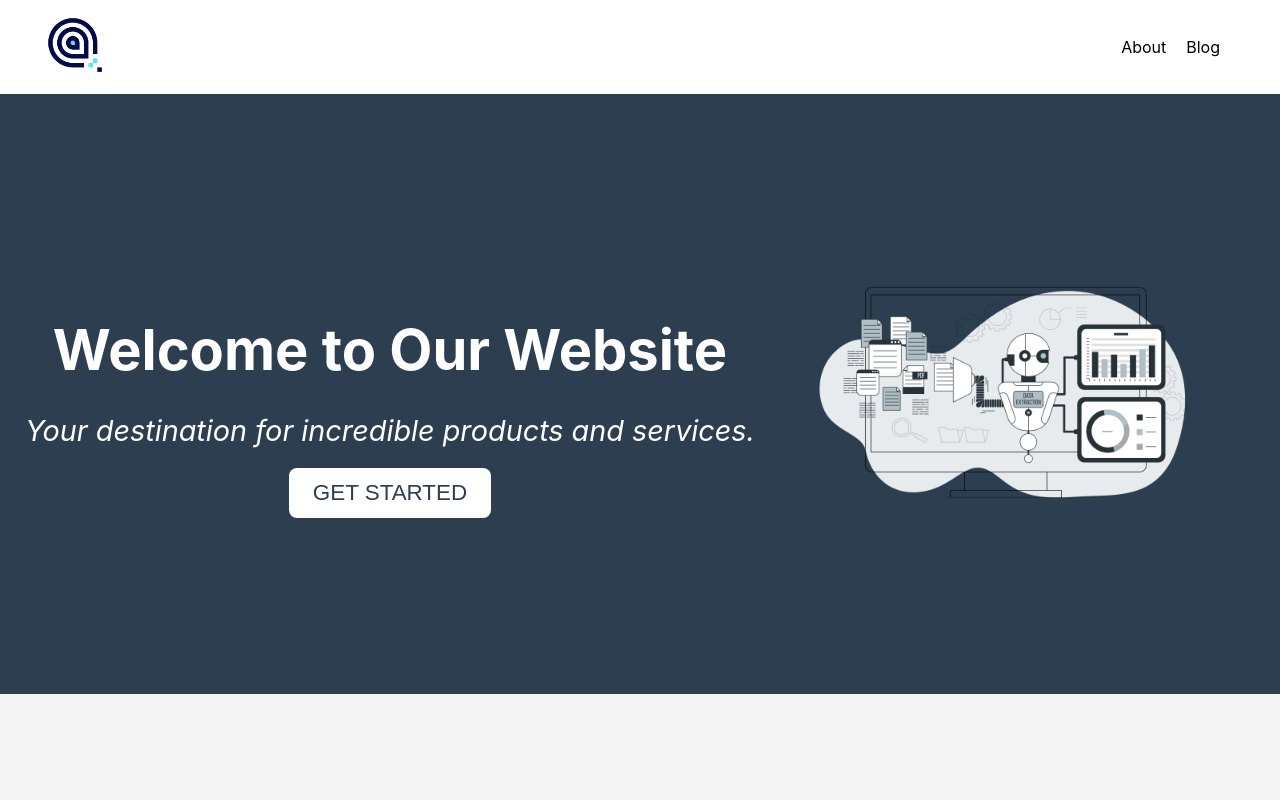
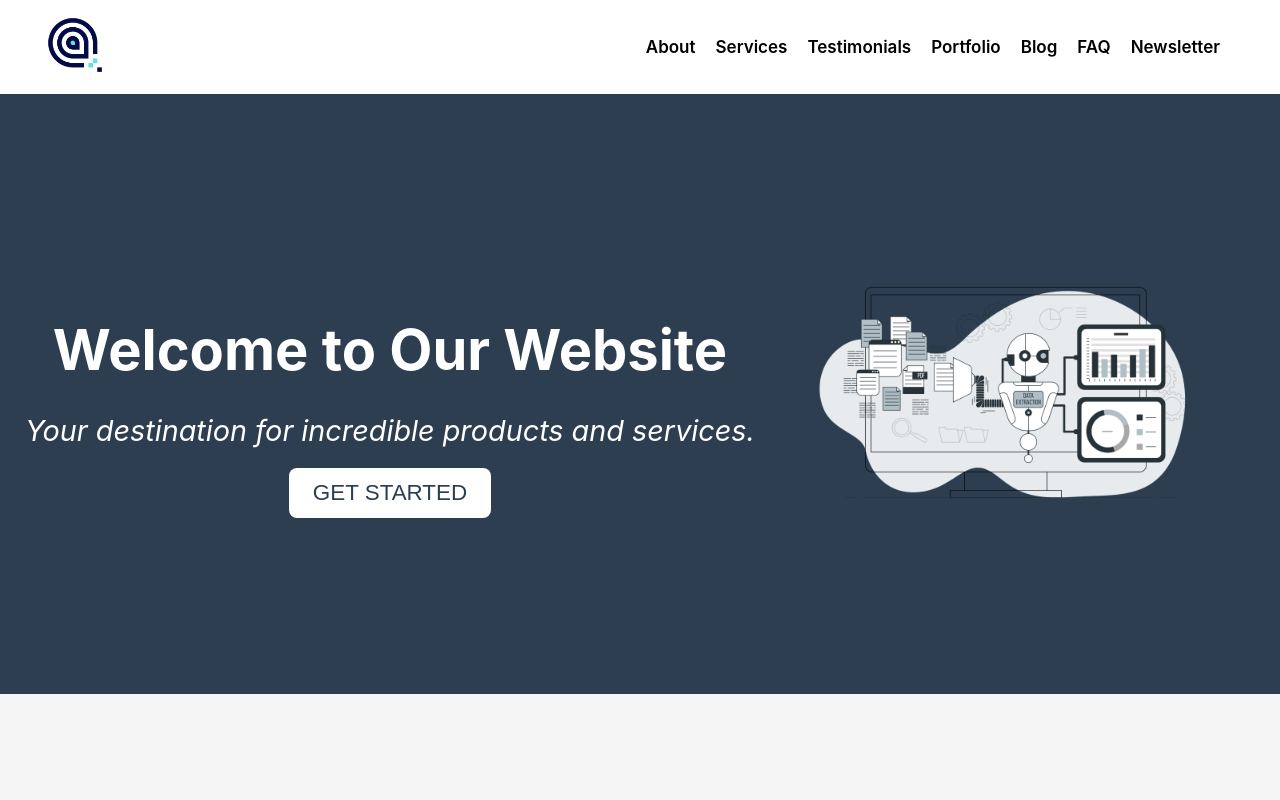
Before and after one commit to hr-sobuj/react-landing-page, a React (Create React App) app: page / in a window 1280 px wide. Shown: the top 800 px of the page. Built offline with nearby package versions, Linux system fonts and the light colour scheme.

Commit message:
refactor

```diff
--- a/src/components/Footer/Footer.jsx
+++ b/src/components/Footer/Footer.jsx
@@ -11,7 +11,10 @@ function Footer() {
           <div className={styles.footerSection}>
             <h3 className={styles.footerTitle}>Contact Us</h3>
             <p className={styles.footerInfo}>
-              Email: sobuj.hrs@gmail.com
+              Email:{" "}
+              <a style={{ color: "#bbb" }} href="mailto:sobuj.hrs@gmail.com">
+                sobuj.hrs@gmail.com
+              </a>
               <br />
               Phone: +8801797972527
               <br />
@@ -45,32 +48,31 @@ function Footer() {
             <h3 className={styles.footerTitle}>Useful Links</h3>
             <ul className={styles.footerLinks}>
               <li>
-                <a href="#">About Us</a>
+                <a href="#about">About Us</a>
               </li>
               <li>
-                <a href="#">Services</a>
+                <a href="#service">Services</a>
               </li>
               <li>
-                <a href="#">Portfolio</a>
+                <a href="#portfolio">Portfolio</a>
               </li>
               <li>
-                <a href="#">Testimonials</a>
+                <a href="#testimonial">Testimonials</a>
               </li>
             </ul>
           </div>
           <div className={styles.footerSection}>
             <h3 className={styles.footerTitle}>Additional Section 1</h3>
             <p className={styles.footerInfo}>
-              This is the first additional section in the footer. It can contain
-              additional information, links, or any content you'd like to
-              include.
+              Lorem, ipsum dolor sit amet consectetur adipisicing elit. Numquam,
+              eos odit? Tenetur dignissimos odit, deserunt
             </p>
           </div>
           <div className={styles.footerSection}>
             <h3 className={styles.footerTitle}>Additional Section 2</h3>
             <p className={styles.footerInfo}>
-              This is the second additional section in the footer. You can
-              customize its content as needed for your project.
+              Lorem, ipsum dolor sit amet consectetur adipisicing elit. Numquam,
+              eos odit? Tenetur dignissimos odit, deserunt
             </p>
           </div>
         </div>
--- a/src/components/NavBar/NavBar.jsx
+++ b/src/components/NavBar/NavBar.jsx
@@ -1,5 +1,5 @@
 import React, { useState } from "react";
-import { FaBars } from "react-icons/fa";
+import { FaBars, FaTimes } from "react-icons/fa";
 import { Link } from "react-scroll";
 import logo from "./../../assets/images/logo.png";
 
@@ -11,8 +11,28 @@ const navigationItems = [
     text: "About",
   },
   {
+    id: "service",
+    text: "Services",
+  },
+  {
+    id: "testimonial",
+    text: "Testimonials",
+  },
+  {
+    id: "portfolio",
+    text: "Portfolio",
+  },
+  {
     id: "blog",
     text: "Blog",
+  },
+  {
+    id: "faq",
+    text: "FAQ",
+  },
+  {
+    id: "newsletter",
+    text: "Newsletter",
   },
 ];
 
@@ -34,15 +54,27 @@ function NavBar() {
             <ul className={isMobileNavOpen ? styles.open : ""}>
               {navigationItems.map((item) => (
                 <li key={item.id}>
-                  <Link to={item.id} smooth={true} duration={500} offset={-80}>
+                  <Link
+                    className=""
+                    to={item.id}
+                    smooth={true}
+                    duration={500}
+                    offset={-80}
+                  >
                     {item.text}
                   </Link>
                 </li>
               ))}
             </ul>
-            <div className={styles.mobileIcon} onClick={toggleMobileNav}>
-              <FaBars />
-            </div>
+            {isMobileNavOpen ? (
+              <div className={styles.mobileIcon} onClick={toggleMobileNav}>
+                <FaTimes />
+              </div>
+            ) : (
+              <div className={styles.mobileIcon} onClick={toggleMobileNav}>
+                <FaBars />
+              </div>
+            )}
           </div>
         </div>
       </div>
--- a/src/container/HomeContainer/FAQ.jsx
+++ b/src/container/HomeContainer/FAQ.jsx
@@ -33,7 +33,7 @@ function FAQ() {
   };
 
   return (
-    <div className={styles.faq}>
+    <div className={styles.faq} id="faq">
       <div className={styles.faqContainer}>
         <h2 className={styles.faqTitle}>Frequently Asked Questions</h2>
         <div className={styles.faqList}>
--- a/src/container/HomeContainer/Newsletter.jsx
+++ b/src/container/HomeContainer/Newsletter.jsx
@@ -3,7 +3,7 @@ import styles from "../../styles/Home/Newsletter.module.css";
 
 function Newsletter() {
   return (
-    <section className={styles.newsletter}>
+    <section className={styles.newsletter} id="newsletter">
       <div className={styles.container}>
         <h2 className={styles.newsletterTitle}>Subscribe to Our Newsletter</h2>
         <p className={styles.newsletterDescription}>
--- a/src/container/HomeContainer/Portfolio.jsx
+++ b/src/container/HomeContainer/Portfolio.jsx
@@ -34,7 +34,7 @@ const projects = [
 
 function Portfolio() {
   return (
-    <section className={styles.portfolio}>
+    <section className={styles.portfolio} id="portfolio">
       <div className="container">
         <h2 className={styles.portfolioTitle}>Portfolio</h2>
         <div className={styles.projects}>
--- a/src/container/HomeContainer/Services.jsx
+++ b/src/container/HomeContainer/Services.jsx
@@ -28,7 +28,7 @@ const servicesData = [
 
 function Services() {
   return (
-    <section className={styles.service}>
+    <section className={styles.service} id="service">
       <div className="container">
         <h2 className={styles.serviceTitle}>Our Services</h2>
         <div className={styles.serviceItems}>
--- a/src/container/HomeContainer/Testimonials.jsx
+++ b/src/container/HomeContainer/Testimonials.jsx
@@ -53,7 +53,7 @@ function Testimonials() {
   }, [currentTestimonialIndex]);
 
   return (
-    <section className={styles.testimonials}>
+    <section className={styles.testimonials} id="testimonials">
       <div className="container">
         <h2 className={styles.testimonialsTitle}>Testimonials</h2>
         <div className={styles.testimonial}>
--- a/src/styles/Home/Portfolio.module.css
+++ b/src/styles/Home/Portfolio.module.css
@@ -68,7 +68,7 @@
 /* Styling for project links */
 .projectLink {
   display: inline-block;
-  background-color: #0074d9;
+  background-color: var(--primary-color);
   color: #fff;
   padding: 10px 20px;
   border-radius: 5px;
@@ -78,7 +78,7 @@
 }
 
 .projectLink:hover {
-  background-color: #0056b3;
+  background-color: var(--secondary-color);
 }
 
 /* Responsive styles for tablets */
--- a/src/styles/Home/Services.module.css
+++ b/src/styles/Home/Services.module.css
@@ -46,7 +46,7 @@
 /* Styling for service item icons */
 .serviceIcon {
   font-size: 3.5rem;
-  color: #0074d9;
+  color: var(--primary-color);
   margin-bottom: 20px;
 }
 
--- a/src/styles/NavBar.module.css
+++ b/src/styles/NavBar.module.css
@@ -42,6 +42,9 @@
   color: #000;
   text-decoration: none;
   transition: color 0.3s;
+  cursor: pointer;
+  font-weight: 600;
+  font-size: 17px;
 }
 
 .links a:hover {
@@ -63,13 +66,13 @@
   .mobileIcon {
     display: block;
     font-size: 1.5rem;
-    color: #000;
+    color: var(--primary-color);
   }
 
   .open {
     display: flex !important;
     flex-direction: column;
-    background-color: #0074d9;
+    background-color: var(--secondary-color);
     position: absolute;
     top: 70px;
     right: 0;
@@ -91,8 +94,8 @@
   }
 
   .open a:hover {
-    color: #fff;
-    background-color: #0056b3;
+    color: #000;
+    background-color: #fff;
     border-radius: 5px;
     padding: 5px 10px;
     transition: background-color 0.3s;
```
